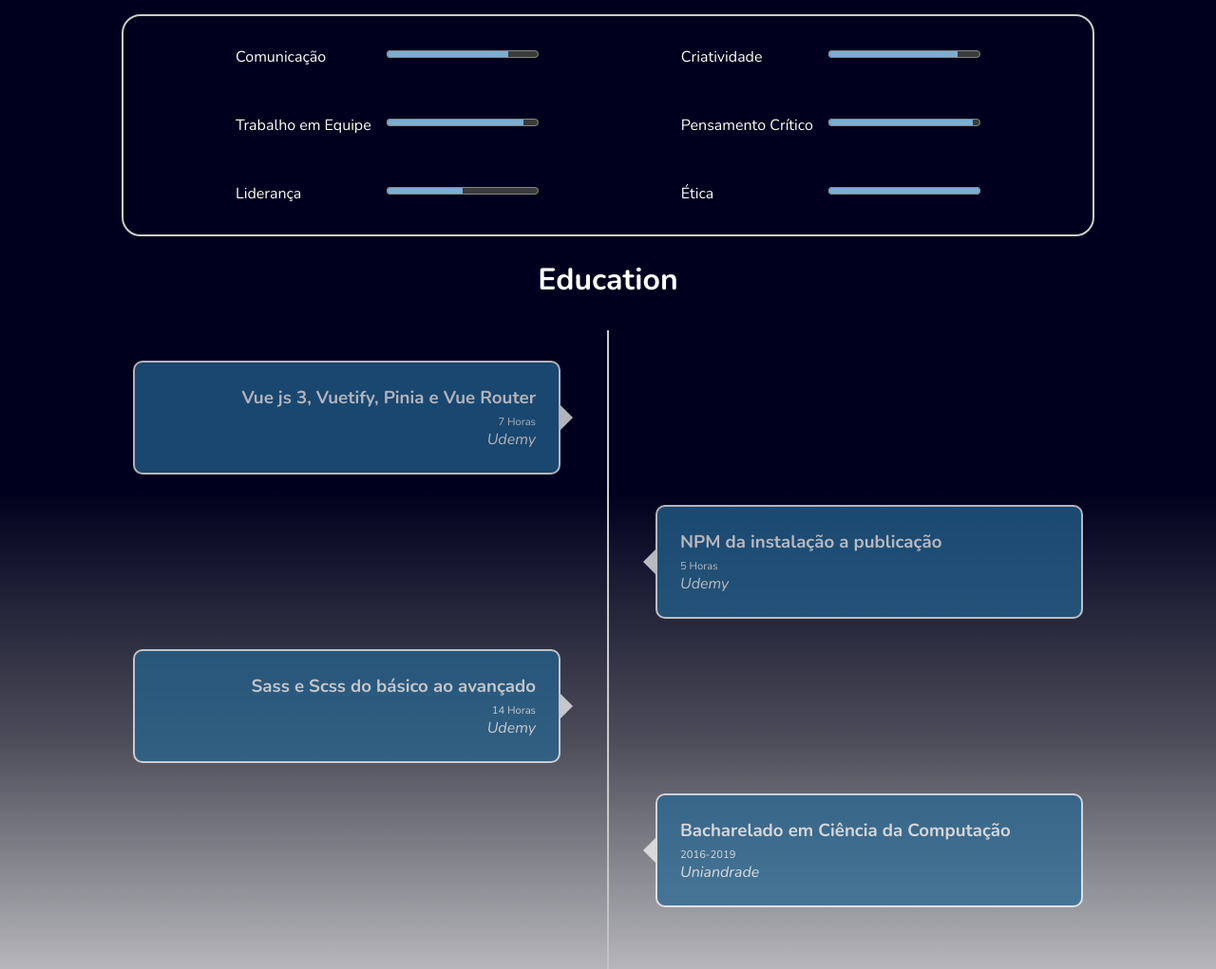
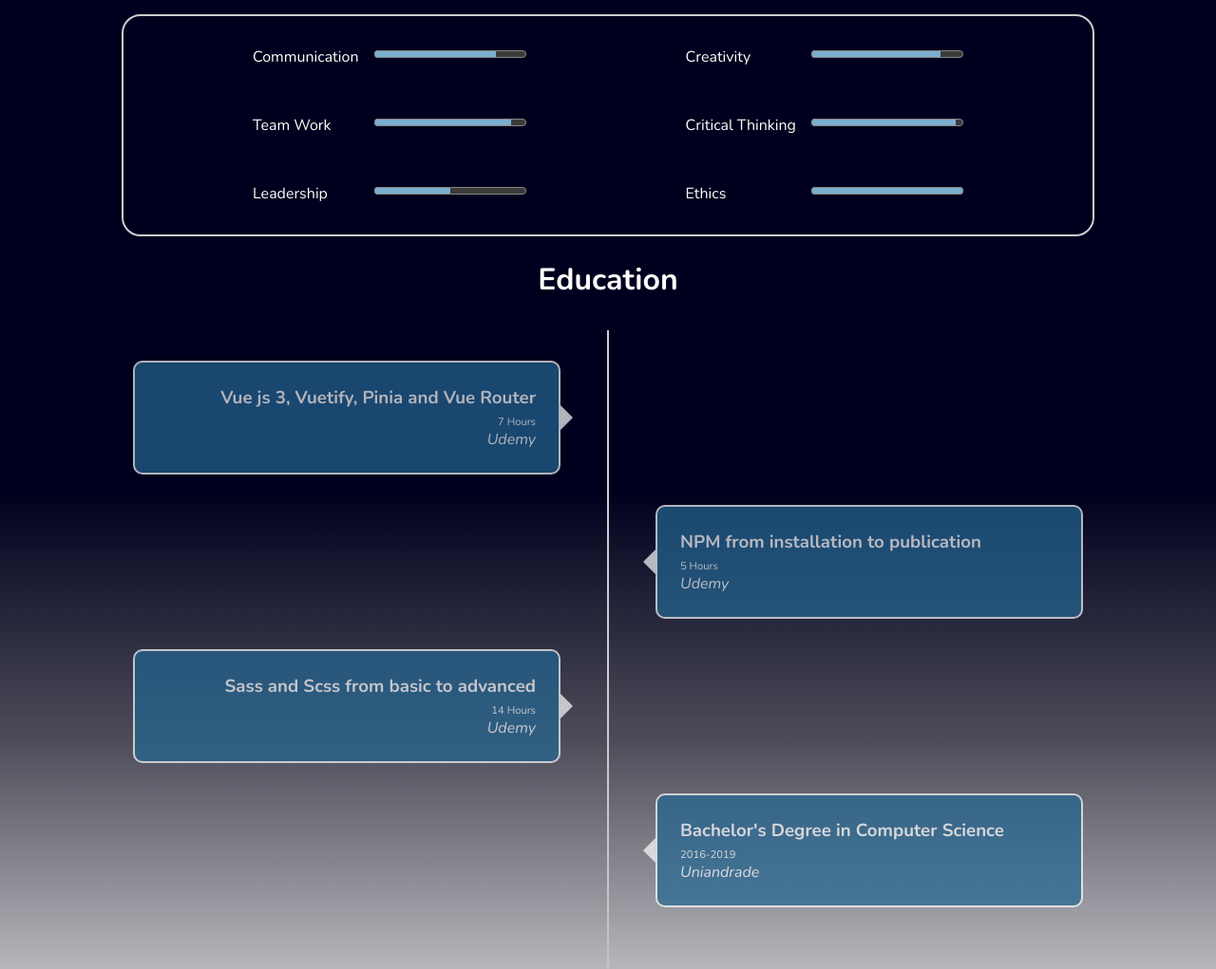
Before and after one commit to bnadoroski/portfolio-bruna, a plain HTML site: page index.html in a window 1280 px wide. Shown: the part 1420-2441 px from the top of the page at 95% size. Drawn offline with nearby package versions, Linux system fonts and the light colour scheme.

```diff
--- a/index.html
+++ b/index.html
@@ -86,29 +86,29 @@
             <div class="soft-border">
                 <div class="align-soft-component">
                     <div class="soft-component">
-                        <label for="comunication">Comunicação</label>
+                        <label data-lang="communication" for="comunication"></label>
                         <progress id="comunication" value="80" max="100">80%</progress>
                     </div>
                     <div class="soft-component">
-                        <label for="team-work">Trabalho em Equipe</label>
+                        <label data-lang="teamWork" for="team-work"></label>
                         <progress id="team-work" value="90" max="100">90%</progress>
                     </div>
                     <div class="soft-component">
-                        <label for="leadership">Liderança</label>
+                        <label data-lang="leadership" for="leadership"></label>
                         <progress id="leadership" value="50" max="100">50%</progress>
                     </div>
                 </div>
                 <div class="align-soft-component">
                     <div class="soft-component">
-                        <label for="creativity">Criatividade</label>
+                        <label data-lang="creativity" for="creativity"></label>
                         <progress id="creativity" value="85" max="100">85%</progress>
                     </div>
                     <div class="soft-component">
-                        <label for="critical-thinking">Pensamento Crítico</label>
+                        <label data-lang="criticalThinking" for="critical-thinking"></label>
                         <progress id="critical-thinking" value="95" max="100">95%</progress>
                     </div>
                     <div class="soft-component">
-                        <label for="ethics">Ética</label>
+                        <label data-lang="ethics" for="ethics"></label>
                         <progress id="ethics" value="100" max="100">100%</progress>
                     </div>
                 </div>
@@ -121,29 +121,29 @@
             <hr class="divider">
             <div class="timeline-item left">
                 <div class="timeline-content">
-                    <h3>Vue js 3, Vuetify, Pinia e Vue Router</h3>
-                    <p class="text-year">7 Horas</p>
+                    <h3 data-lang="timelineItem4Title"></h3>
+                    <p data-lang="timelineItem4Hours" class="text-year"></p>
                     <i>Udemy</i>
                 </div>
             </div>
             <div class="timeline-item right">
                 <div class="timeline-content">
-                    <h3>NPM da instalação a publicação</h3>
-                    <p class="text-year">5 Horas</p>
+                    <h3 data-lang="timelineItem3Title"></h3>
+                    <p data-lang="timelineItem3Hours" class="text-year"></p>
                     <i>Udemy</i>
                 </div>
             </div>
             <div class="timeline-item left">
                 <div class="timeline-content">
-                    <h3>Sass e Scss do básico ao avançado</h3>
-                    <p class="text-year">14 Horas</p>
+                    <h3 data-lang="timelineItem2Title"></h3>
+                    <p data-lang="timelineItem2Hours" class="text-year"></p>
                     <i>Udemy</i>
                 </div>
             </div>
             <div class="timeline-item right">
                 <div class="timeline-content">
-                    <h3>Bacharelado em Ciência da Computação</h3>
-                    <p class="text-year">2016-2019</p>
+                    <h3 data-lang="timelineItem1Title"></h3>
+                    <p data-lang="timelineItem1Years" class="text-year"></p>
                     <i>Uniandrade</i>
                 </div>
             </div>
--- a/script.js
+++ b/script.js
@@ -31,5 +31,7 @@ function setActiveLang(lang) {
         btn.classList.remove('active');
     });
 
-    document.querySelector(`.btn-lang.btn-${lang}`).classList.add('active');
+    document.querySelectorAll(`.btn-lang.btn-${lang}`).forEach(btn => {
+        btn.classList.add('active');
+    });
 }
```
